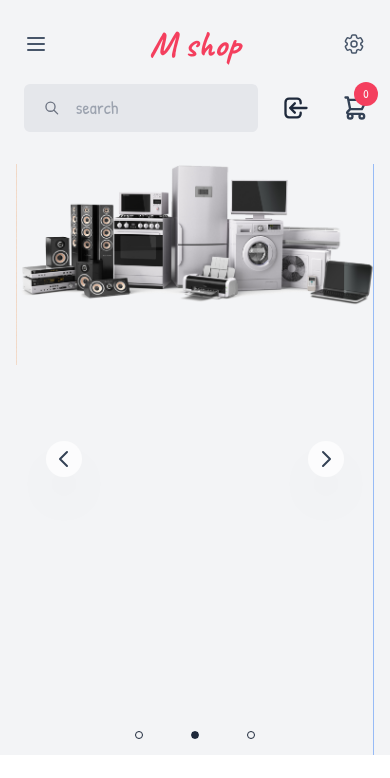
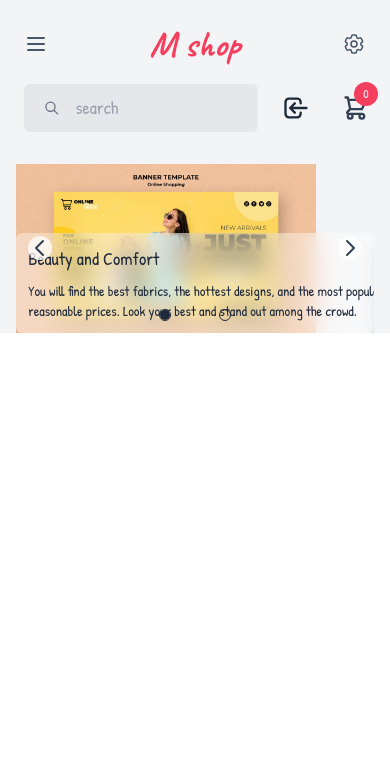
Before and after one commit to mohammadkamraan/shop_next_ts, a Next.js app: page / in a window 390 px wide. Shown: the top 778 px of the page. Built offline with nearby package versions, Linux system fonts and the light colour scheme.

Commit message:
carousel responsive added slides info added

```diff
--- a/pages/index.tsx
+++ b/pages/index.tsx
@@ -1,4 +1,5 @@
 import type { NextPage } from "next";
+import Link from "next/link";
 import Carousel, { CarouselItem } from "../src/components/carousel/Carouse";
 
 // const carouselData = [{
@@ -8,18 +9,43 @@ import Carousel, { CarouselItem } from "../src/components/carousel/Carouse";
 const Home: NextPage = () => {
   return (
     <>
-      <div className='flex justify-center w-full bg-gray-100 pt-8'>
+      <div className='flex justify-center w-full bg-gray-100 pt-8 font-patrick'>
         <Carousel>
           <CarouselItem>
-            <div className='bg-[url("../src/images/horizontal-banner-online-fashion-sale_23-2148585404.webp")] w-full h-full bg-contain bg-no-repeat'></div>
-            {/* <div className='w-full h-full bg-teal-500'></div> */}
+            <div
+              className='bg-[url("../src/images/horizontal-banner-online-fashion-sale_23-2148585404.webp")]
+              w-full h-full bg-contain md:bg-cover bg-no-repeat relative'
+            >
+              <Link href='/'>
+                <a className='block'>
+                  <div className='backdrop-filter backdrop-blur-[12px] p-3 md:p-8 lg:p-10 shadow-lg rounded-md w-[100%] mt-auto bg-white bg-opacity-40 text-slate-800 md:w-[60%] lg:w-[50%] md:mt-auto absolute bottom-0 md:top-[45%] md:right-[25%] md:bottom-auto'>
+                    <h6 className='text-left text-lg md:text-3xl'>Beauty and Comfort</h6>
+                    <p className='text-left text-sm mt-2 md:mt-4 lg:mt-8 '>
+                      You will find the best fabrics, the hottest designs, and the most popular brands at
+                      <br /> reasonable prices. Look your best and stand out among the crowd.
+                    </p>
+                  </div>
+                </a>
+              </Link>
+            </div>
           </CarouselItem>
           <CarouselItem>
-            <div className='bg-[url("../src/images/elektronik-footer-banner.webp")] w-full h-full bg-contain bg-no-repeat'></div>
-            {/* <div className='w-full h-full bg-rose-500'></div> */}
-          </CarouselItem>
-          <CarouselItem>
-            <div className='bg-blue-500 h-full w-full inline-flex'></div>
+            <div
+              className='bg-[url("../src/images/elektronik-footer-banner.webp")]
+              w-full h-full bg-contain md:bg-cover bg-no-repeat relative'
+            >
+              <Link href='/'>
+                <div className='block'>
+                  <div className='backdrop-filter backdrop-blur-[12px] p-3 md:p-8 lg:p-10 shadow-lg rounded-md w-[100%] mt-auto bg-white bg-opacity-40 text-slate-800 md:w-[60%] lg:w-[50%] md:mt-auto absolute bottom-0 md:top-[45%] md:right-[25%] md:bottom-auto'>
+                    <h6 className='text-left text-lg md:text-3xl'>Have the best Experiences</h6>
+                    <p className='text-left text-sm mt-2 md:mt-4 lg:mt-8'>
+                      We provide the best Experience with the most popular Brands. With a warranty
+                      <br /> of 18 months, you can be confident in your choice
+                    </p>
+                  </div>
+                </div>
+              </Link>
+            </div>
           </CarouselItem>
         </Carousel>
       </div>
--- a/src/components/Navbar.tsx
+++ b/src/components/Navbar.tsx
@@ -7,7 +7,7 @@ const Navbar = () => {
   }, false);
 
   return (
-    <header className='flex flex-col w-full font-patrick bg-gray-100 sticky top-0'>
+    <header className='flex flex-col w-full font-patrick bg-gray-100 sticky z-10 top-0 '>
       <div className='flex justify-between md:justify-start items-center mt-6 mb-2 text-slate-600 md:order-2 mx-6 md:mx-0'>
         <svg
           xmlns='http://www.w3.org/2000/svg'
@@ -57,7 +57,7 @@ const Navbar = () => {
           <div
             className={`absolute ${
               !languageSelect && "hidden"
-            } -bottom-24 -left-28 w-40 h-24 bg-white rounded-md shadow-md z-50 px-6 py-3 font-bold text-lg`}
+            } -bottom-24 -left-28 w-40 h-24 bg-white rounded-md shadow-md z-10 px-6 py-3 font-bold text-lg`}
           >
             <input
               id='en'
--- a/src/components/carousel/Carouse.tsx
+++ b/src/components/carousel/Carouse.tsx
@@ -1,6 +1,6 @@
 import React, { useEffect, useState } from "react";
 export const CarouselItem = (prop: any) => {
-  return <div className='inline-flex justify-center items-center h-full w-full'>{prop.children}</div>;
+  return <div className='inline-flex h-full w-full'>{prop.children}</div>;
 };
 
 const Carousel = (props: any) => {
@@ -17,22 +17,22 @@ const Carousel = (props: any) => {
     setCurrentSlide(newSlideIndex);
   };
 
-  useEffect(() => {
-    const interval = setInterval(() => {
-      if (!stopCarousel) {
-        updateSliede(currentSlide + 1);
-      }
-    }, 5000);
-    return () => {
-      if (interval) {
-        clearInterval(interval);
-      }
-    };
-  }, [currentSlide, stopCarousel]);
+  // useEffect(() => {
+  //   const interval = setInterval(() => {
+  //     if (!stopCarousel) {
+  //       updateSliede(currentSlide + 1);
+  //     }
+  //   }, 5000);
+  //   return () => {
+  //     if (interval) {
+  //       clearInterval(interval);
+  //     }
+  //   };
+  // }, [currentSlide, stopCarousel]);
 
   return (
     <div
-      className='w-11/12 h-[70vh] overflow-hidden relative'
+      className='w-11/12 h-[20vh] md:h-[70vh] overflow-hidden relative'
       onMouseEnter={() => setStopCarousel(true)}
       onMouseLeave={() => setStopCarousel(false)}
     >
@@ -40,9 +40,9 @@ const Carousel = (props: any) => {
         onClick={() => {
           updateSliede(currentSlide - 1);
         }}
-        className='absolute left-0  z-10 w-24 h-full bg-stone-50 bg-opacity-0 flex justify-center items-center cursor-pointer transition-all duration-500  hover:bg-opacity-10'
+        className='absolute left-0  z-10 w-12 md:w-24 h-full bg-stone-50 bg-opacity-0 flex justify-center items-center cursor-pointer transition-all duration-500  hover:bg-opacity-10'
       >
-        <div className='bg-white  bg-opacity-75 shadow-2xl rounded-full w-9 h-9 inline-flex items-center justify-center text-slate-700'>
+        <div className='bg-white bg-opacity-75 shadow-2xl rounded-full w-6 md:w-9 h-6 md:h-9 inline-flex items-center justify-center text-slate-700'>
           <svg
             xmlns='http://www.w3.org/2000/svg'
             className='h-6 w-6'
@@ -56,12 +56,12 @@ const Carousel = (props: any) => {
         </div>
       </div>
       <div
-        className='absolute right-0 z-10 w-24 h-full bg-stone-50 bg-opacity-0 flex justify-center items-center cursor-pointer transition-all duration-500  hover:bg-opacity-10'
+        className='absolute right-0 z-10 w-12 md:w-24 h-full bg-stone-50 bg-opacity-0 flex justify-center items-center cursor-pointer transition-all duration-500  hover:bg-opacity-10'
         onClick={() => {
           updateSliede(currentSlide + 1);
         }}
       >
-        <div className='bg-white  bg-opacity-75 shadow-2xl rounded-full w-9 h-9 inline-flex items-center justify-center text-slate-700'>
+        <div className='bg-white bg-opacity-75 shadow-2xl rounded-full w-6 md:w-9 h-6 md:h-9 inline-flex items-center justify-center text-slate-700'>
           <svg
             xmlns='http://www.w3.org/2000/svg'
             className='h-6 w-6'
@@ -79,7 +79,7 @@ const Carousel = (props: any) => {
           return (
             <li
               key={index}
-              className='inline-flex items-center justify-center border border-slate-800 w-2 h-2 rounded-full mx-6 cursor-pointer'
+              className='inline-flex items-center justify-center border border-slate-800 w-3 h-3 rounded-full mx-6 cursor-pointer overflow-hidden'
             >
               <button
                 onClick={() => setCurrentSlide(index)}
```
